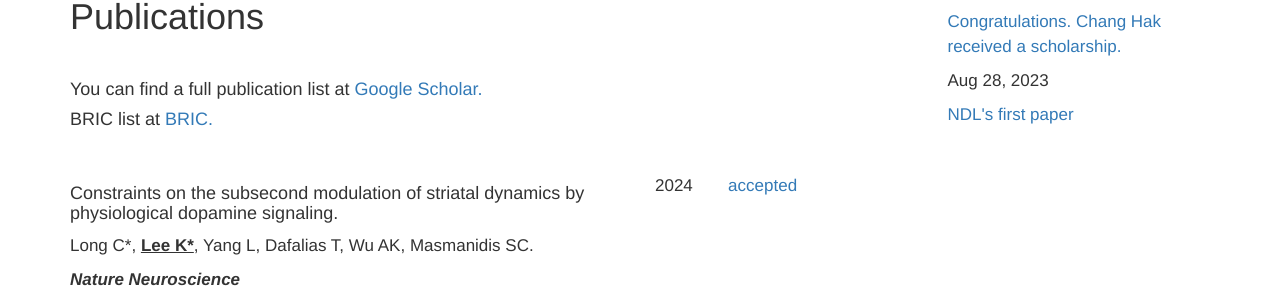
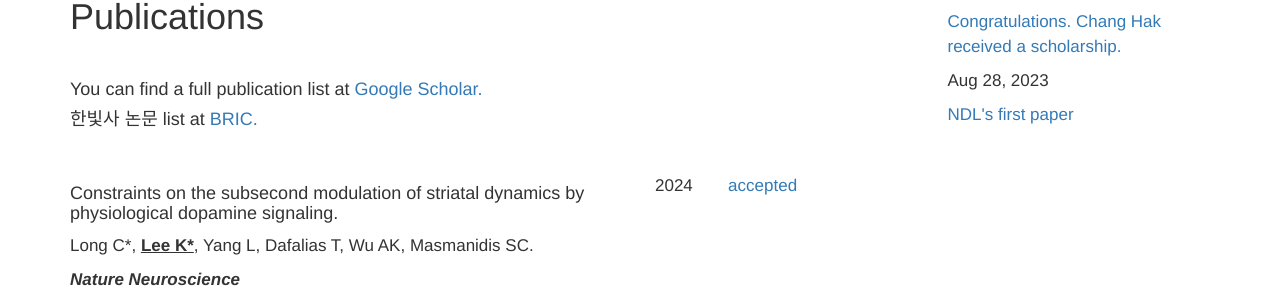
Before and after one commit to kleelab/kleelab.github.io, a Jekyll site: the page built from publications.html, in a window 1280 px wide and 900 px high. Shown: the part 370-670 px from the top of the window. Built offline with Jekyll 4.4.1, drawn with Linux system fonts in a browser that asks for light colours; nearby versions of some CDN libraries; a style sheet for code colours, icons or effects is not loaded.

Commit message:
Update publications.html

```diff
--- a/publications.html
+++ b/publications.html
@@ -9,7 +9,7 @@ layout: page
 
 <div class="theses">
     <h4> You can find a full publication list at <a href=https://scholar.google.co.kr/citations?hl=ko&pli=1&user=lhwBAKUAAAAJ>Google Scholar.</a></h4>
-    <h4> BRIC list at <a href=https://www.ibric.org/bric/hanbitsa/treatise.do?mode=author-treatise-list&srAuthorId=7666>BRIC.</a></h4>
+    <h4> 한빛사 논문 list at <a href=https://www.ibric.org/bric/hanbitsa/treatise.do?mode=author-treatise-list&srAuthorId=7666>BRIC.</a></h4>
     <br>
 
     {% for pub in site.data.publications %}
```
